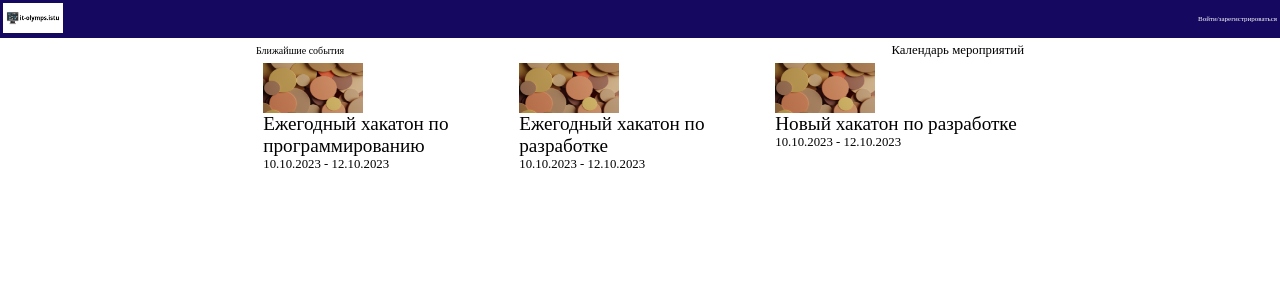
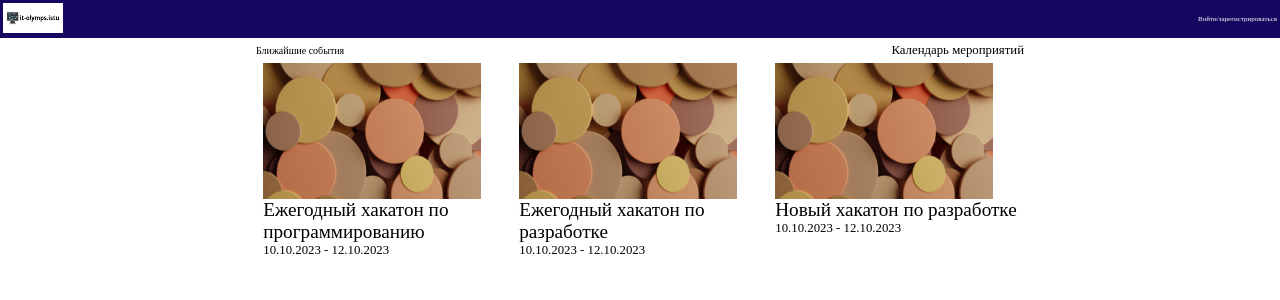
Before and after one commit to Manya18/it-olymps.istu, a Next.js app: page / in a window 1280 px wide. Shown: the top 300 px of the page. Built offline with nearby package versions, Linux system fonts and the light colour scheme.

Commit message:
img was changed

```diff
--- a/src/components/screens/home/Home.module.css
+++ b/src/components/screens/home/Home.module.css
@@ -31,3 +31,8 @@
 .date {
     font-size: 1vw;
 }
+
+.image {
+    width: 17vw;
+    height: 17vh;
+}
--- a/src/components/screens/home/Home.tsx
+++ b/src/components/screens/home/Home.tsx
@@ -39,7 +39,8 @@ const Home = ()  => {
                 <div className={styles.groupBlocks}>
                 {dataEvent.map((dEvent) =>
                 <div className={styles.eventBlock}>
-                    <Image src={dEvent.img} width={100} height={50} alt={"event"}/>
+                    <img src={dEvent.img} alt="event" className={styles.image}/>
+                    {/* <Image src={dEvent.img} width={100%} height={50} alt={"event"}/> */}
                     <div className={styles.name}>{dEvent.name}</div>
                     <span className={styles.date}>{dEvent.date_start} - {dEvent.date_end}</span>
                 </div>
```
Also changed, not shown: CheckListOurWork.txt (added).
